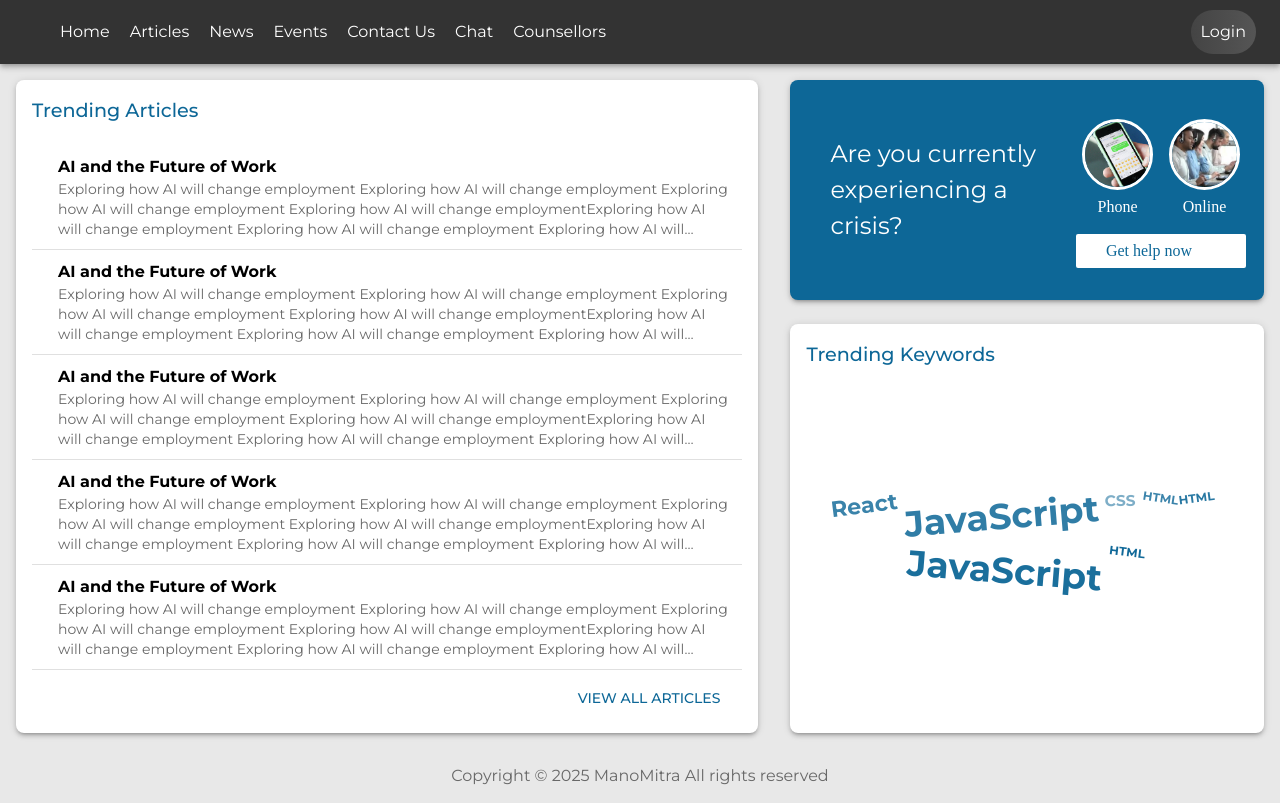
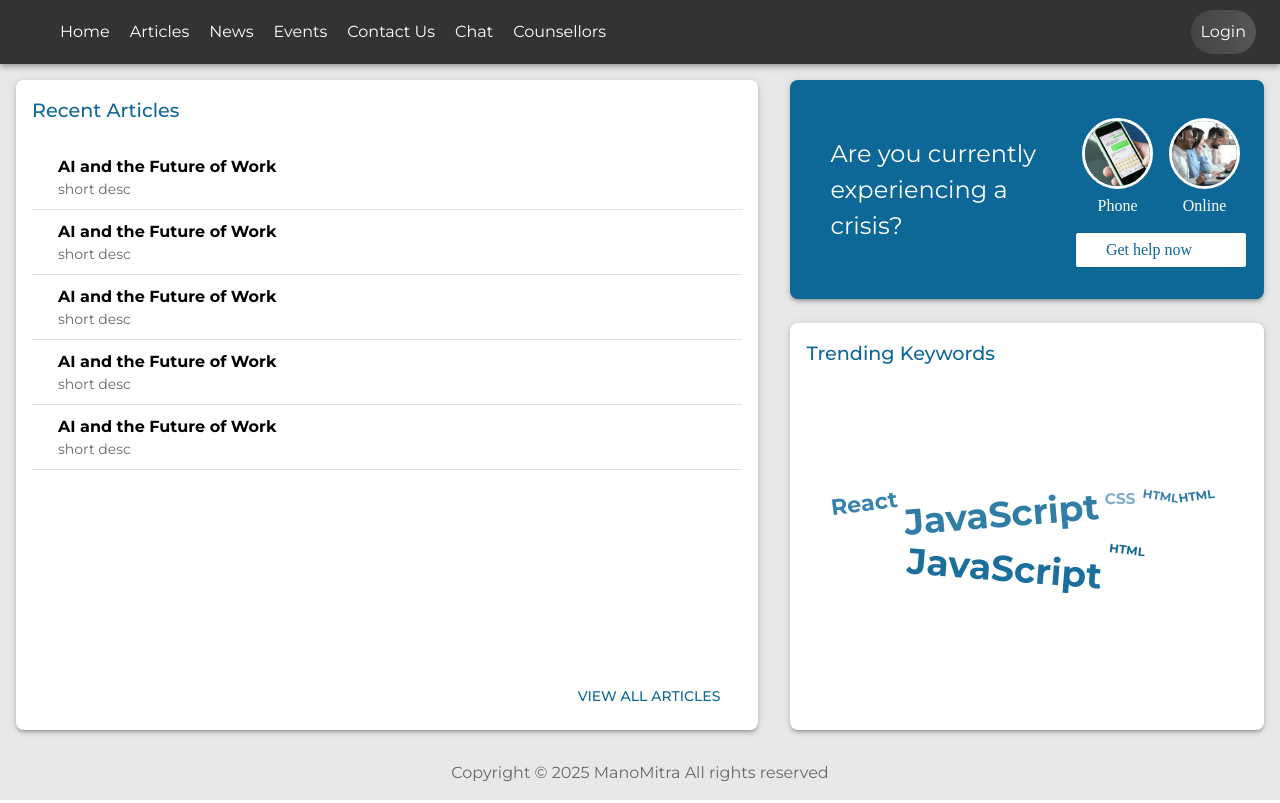
Before and after one commit to Akshat851/ManoMitra, a React (Create React App) app in the folder client/: page / in a window 1280 px wide. Built offline with nearby package versions, Linux system fonts and the light colour scheme; some icons are missing.

Commit message:
worked on article page

```diff
--- a/client/src/components/TrendingArticles.js
+++ b/client/src/components/RecentArticles.js
@@ -7,37 +7,57 @@ import { Link } from "react-router-dom";
 const articlePreviews = [
   {
     title: "AI and the Future of Work",
-    description:
+    author: "doctor name",
+    image: "some_image",
+    publishedAt: "2025-04-28T18:02:21Z",
+    content:
       "Exploring how AI will change employment Exploring how AI will change employment Exploring how AI will change employment Exploring how AI will change employmentExploring how AI will change employment Exploring how AI will change employment Exploring how AI will change employment Exploring how AI will change employment Exploring how AI will change employment Exploring how AI will change employment Exploring how AI will change employment Exploring how AI will change employment",
+    description: "short desc",
     _id: "t1ech-ai",
   },
   {
     title: "AI and the Future of Work",
-    description:
+    author: "doctor name",
+    image: "some_image",
+    publishedAt: "2025-04-28T18:02:21Z",
+    content:
       "Exploring how AI will change employment Exploring how AI will change employment Exploring how AI will change employment Exploring how AI will change employmentExploring how AI will change employment Exploring how AI will change employment Exploring how AI will change employment Exploring how AI will change employment Exploring how AI will change employment Exploring how AI will change employment Exploring how AI will change employment Exploring how AI will change employment",
+    description: "short desc",
     _id: "t2ech-ai",
   },
   {
     title: "AI and the Future of Work",
-    description:
+    author: "doctor name",
+    image: "some_image",
+    publishedAt: "2025-04-28T18:02:21Z",
+    content:
       "Exploring how AI will change employment Exploring how AI will change employment Exploring how AI will change employment Exploring how AI will change employmentExploring how AI will change employment Exploring how AI will change employment Exploring how AI will change employment Exploring how AI will change employment Exploring how AI will change employment Exploring how AI will change employment Exploring how AI will change employment Exploring how AI will change employment",
+    description: "short desc",
     _id: "t3ech-ai",
   },
   {
     title: "AI and the Future of Work",
-    description:
+    author: "doctor name",
+    image: "some_image",
+    publishedAt: "2025-04-28T18:02:21Z",
+    content:
       "Exploring how AI will change employment Exploring how AI will change employment Exploring how AI will change employment Exploring how AI will change employmentExploring how AI will change employment Exploring how AI will change employment Exploring how AI will change employment Exploring how AI will change employment Exploring how AI will change employment Exploring how AI will change employment Exploring how AI will change employment Exploring how AI will change employment",
+    description: "short desc",
     _id: "t4ech-ai",
   },
   {
     title: "AI and the Future of Work",
-    description:
+    author: "doctor name",
+    image: "some_image",
+    publishedAt: "2025-04-28T18:02:21Z",
+    content:
       "Exploring how AI will change employment Exploring how AI will change employment Exploring how AI will change employment Exploring how AI will change employmentExploring how AI will change employment Exploring how AI will change employment Exploring how AI will change employment Exploring how AI will change employment Exploring how AI will change employment Exploring how AI will change employment Exploring how AI will change employment Exploring how AI will change employment",
+    description: "short desc",
     _id: "t5ech-ai",
   },
 ];
 
-const TrendingArticlesCard = ({ article, index }) => {
+const RecentArticlesCard = ({ article }) => {
   return (
     <Box>
       <Box
@@ -88,17 +108,11 @@ const TrendingArticlesCard = ({ article, index }) => {
   );
 };
 
-export const TrendingArticles = () => {
+export const RecentArticles = () => {
   return (
     <Box flex={1} mt="20px">
-      {articlePreviews.map((article, index) => {
-        return (
-          <TrendingArticlesCard
-            key={article._id}
-            article={article}
-            index={index}
-          />
-        );
+      {articlePreviews.map((article) => {
+        return <RecentArticlesCard key={article._id} article={article} />;
       })}
     </Box>
   );
--- a/client/src/pages/Articles.js
+++ b/client/src/pages/Articles.js
@@ -13,7 +13,6 @@ export const Articles = () => {
 
   const handleSearch = (event) => {
     setSearchTerm(event.target.value);
-    console.log(searchTerm);
   };
 
   const getSearchResult = () => {
--- a/client/src/pages/CrisisPage.js
+++ b/client/src/pages/CrisisPage.js
@@ -43,7 +43,7 @@ export const CrisisPage = () => {
           <Typography variant="h5" fontWeight="bold">
             Our professional Counsellors are available 24/7
           </Typography>
-          <Typography variant="h5">9876543210</Typography>
+          <Typography variant="h5">+91 98765-43210</Typography>
         </Box>
         <Box
           sx={{
--- a/client/src/pages/DetailedArticle.js
+++ b/client/src/pages/DetailedArticle.js
@@ -1,8 +1,63 @@
-import { Box } from "@mui/material";
+import { Box, Typography } from "@mui/material";
 import React from "react";
 import { useParams } from "react-router-dom";
+import background_image from "../images/background.jpg";
+
+const article = {
+  title: "AI and the Future of Work",
+  author: "doctor name",
+  image: "some_image",
+  publishedAt: "2025-04-28T18:02:21Z",
+  content:
+    "Exploring how AI will change employment Exploring how AI will change employment Exploring how AI will change employment Exploring how AI will change employmentExploring how AI will change employment Exploring how AI will change employment Exploring how AI will change employment Exploring how AI will change employment Exploring how AI will change employment Exploring how AI will change employment Exploring how AI will change employment Exploring how AI will change employment",
+  description:
+    "Exploring how AI will change employment Exploring how AI will change employment ",
+  _id: "t1ech-ai",
+};
 
 export const DetailedArticle = () => {
+  // fetch article from db using this articleid
   const { articleId } = useParams();
-  return <Box>from article id {articleId}</Box>;
+  return (
+    <Box
+      p="20px"
+      display="flex"
+      maxWidth="1000px"
+      alignSelf="center"
+      width="100%"
+      flexDirection="column"
+      boxSizing="border-box"
+    >
+      <Typography
+        fontWeight="bold"
+        variant="h4"
+        color="primary.main"
+        textAlign="justify"
+      >
+        {article.title}
+      </Typography>
+      <Typography
+        py="20px"
+        fontWeight="bold"
+        fontStyle="italic"
+        textAlign="justify"
+      >
+        ~{article.description}
+      </Typography>
+      <Box
+        sx={{
+          aspectRatio: "16 / 5",
+          overflow: "hidden",
+          objectFit: "cover",
+          width: "100%",
+          height: "100%",
+        }}
+        component="img"
+        src={background_image}
+      />
+      <Typography pt="20px" textAlign="justify">
+        {article.content}
+      </Typography>
+    </Box>
+  );
 };
--- a/client/src/pages/HomePage.js
+++ b/client/src/pages/HomePage.js
@@ -4,7 +4,7 @@ import React from "react";
 import phone from "../images/phone.jpg";
 import online_support from "../images/online_support.jpg";
 import { Link } from "react-router-dom";
-import { TrendingArticles } from "../components/TrendingArticles";
+import { RecentArticles } from "../components/RecentArticles";
 
 // need to fetch it from backend
 const keywordData = [
@@ -108,9 +108,9 @@ export const HomePage = () => {
             fontSize: "1.2rem",
           }}
         >
-          Trending Articles
+          Recent Articles
         </Typography>
-        <TrendingArticles />
+        <RecentArticles />
         <Button
           sx={{ alignSelf: "end", mt: "10px" }}
           color="primary"
```
Also changed, not shown: 1 other file (tests, documents, lock files or other folders).
